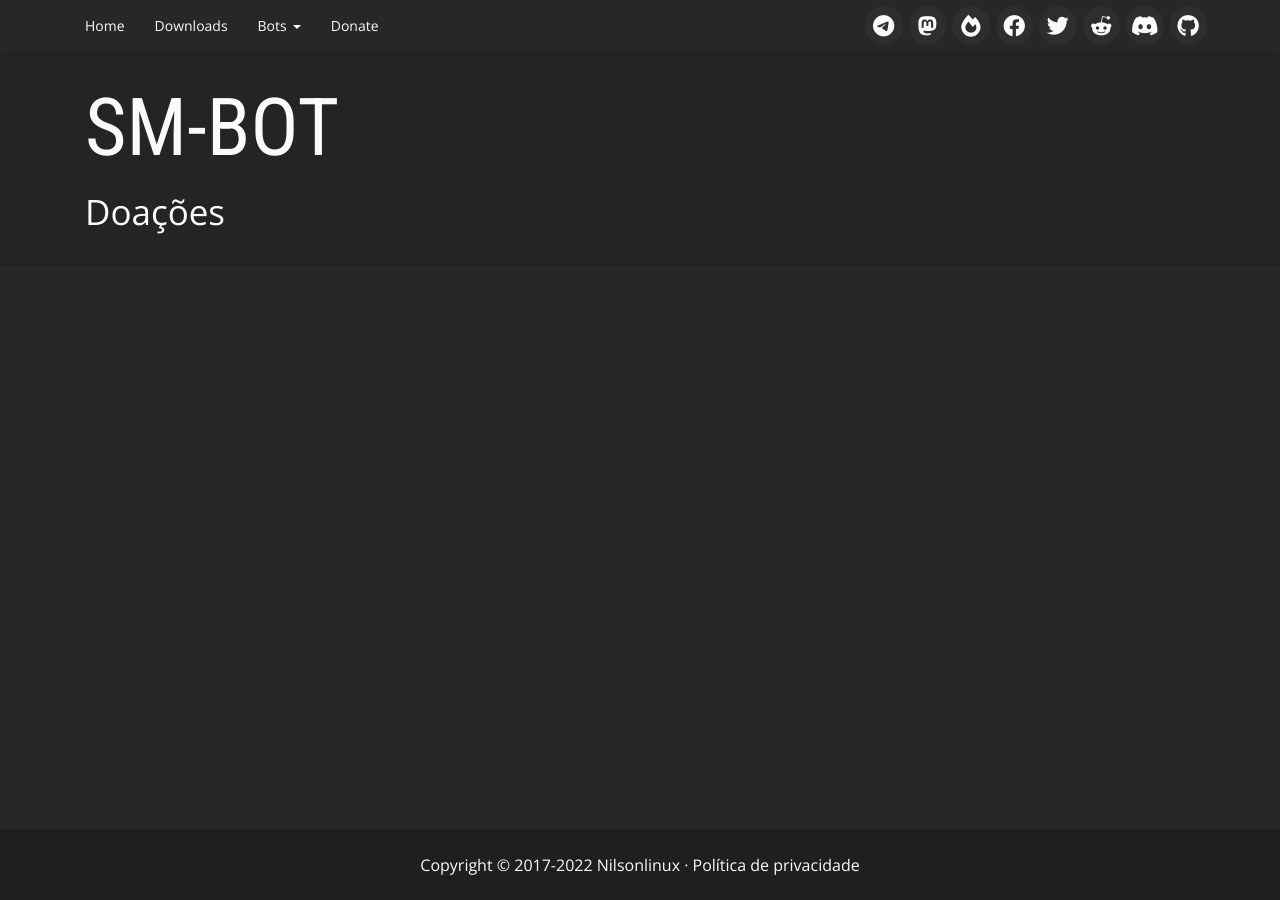
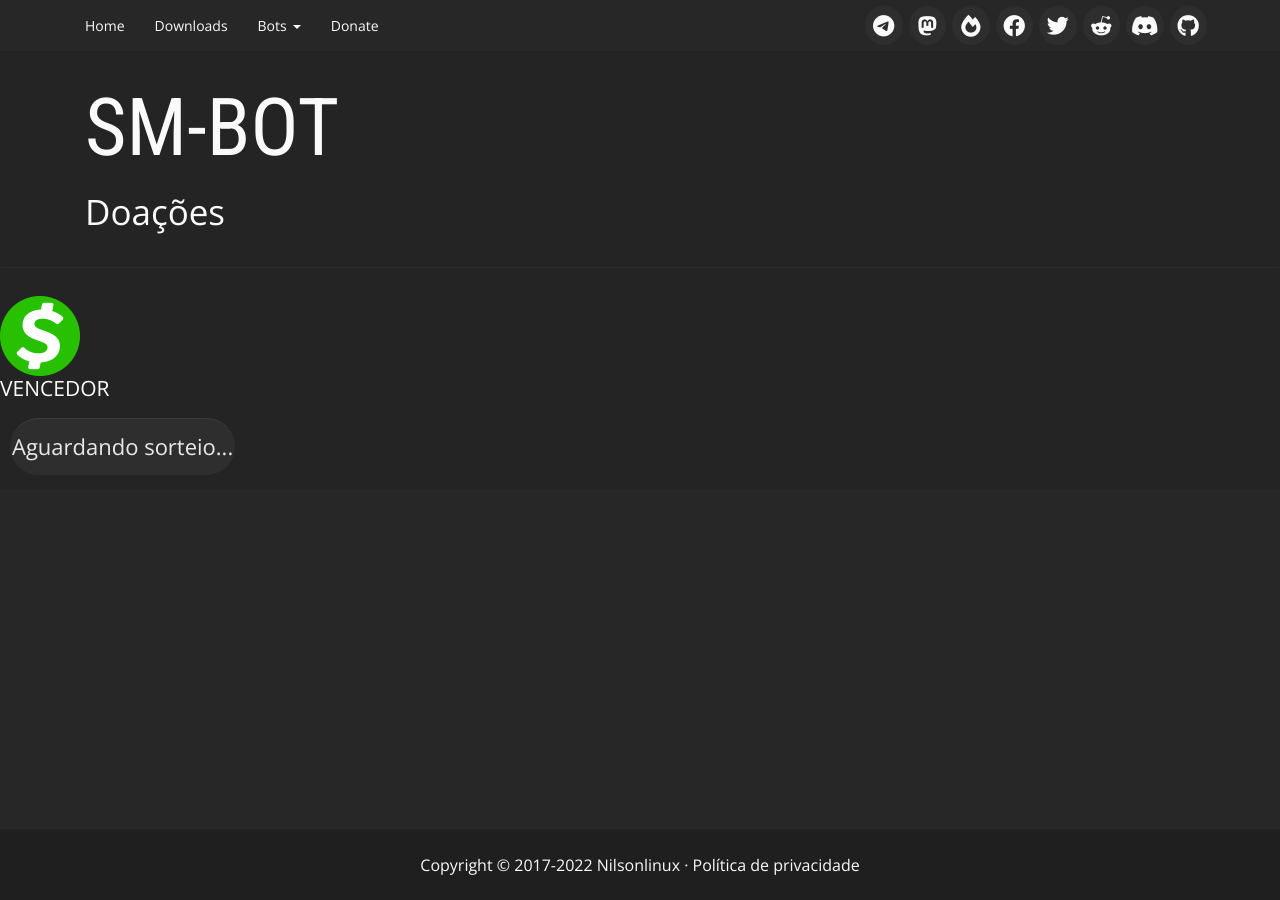
Before and after one commit to suportemasterbot/suportemasterbot.github.io, a Jekyll site: the page built from vencedor.html, in a window 1280 px wide. Built offline with Jekyll 4.4.1, drawn with Linux system fonts in a browser that asks for light colours.

Commit message:
Add files via upload

```diff
--- a/vencedor.html
+++ b/vencedor.html
@@ -17,8 +17,6 @@ function atualizar() {
 </script>
 <body onload="javascript:autoRefresh(6000);">
             </div>
-            <div class="collapse" id="download-panel">
-                <div class="d-inline-block">
                      <div class="container-donate-2">
                 <img class="img-fluid" src="/img/cashapp.png" alt="Image" height="80" width="80" />
                 <h4>VENCEDOR</h4>
```
